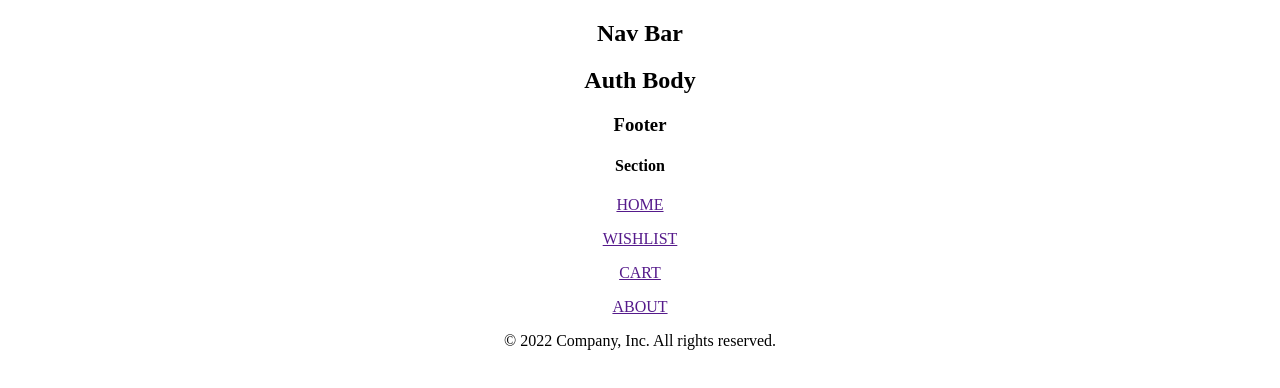
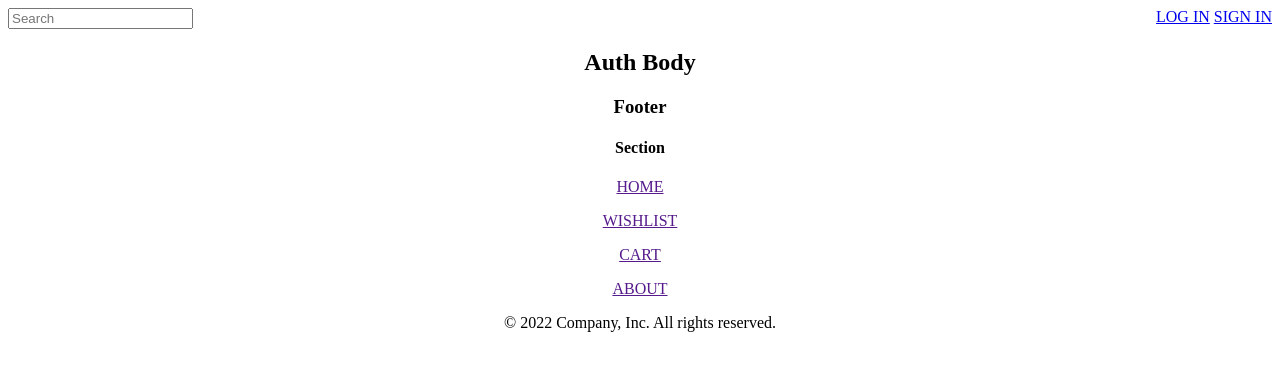
Before and after one commit to s0ysau/bricky4legos, a React (Create React App) app: page /set in a window 1280 px wide. Shown: the top 388 px of the page. Built offline with nearby package versions, Linux system fonts and the light colour scheme.

Commit message:
added logout function

```diff
--- /dev/null
+++ b/src/components/AuthSection/AuthBar/AuthBar.css
@@ -0,0 +1,5 @@
+.AuthBarContainer {
+  display: flex;
+  flex-direction: row;
+  justify-content: space-between;
+}
--- a/src/components/AuthSection/AuthBar/AuthBar.js
+++ b/src/components/AuthSection/AuthBar/AuthBar.js
@@ -1,7 +1,15 @@
-
+import { Link } from 'react-router-dom'
+import Search from "../../Search/Search";
+import '../AuthBar/AuthBar.css'
 
 export default function AuthBar () {
   return (
-    <h1>Nav Bar</h1>
+    <section className="AuthBarContainer">
+      <Search />
+      <section className="AuthLinkSection">
+        <Link to=''>LOG IN</Link>&nbsp;
+        <Link to=''>SIGN IN</Link>
+      </section>
+    </section>
   )
 }
--- /dev/null
+++ b/src/components/LogOut/LogOut.js
@@ -0,0 +1,14 @@
+import { logOut } from '../../utilities/user-service'
+
+export default function LogOut ({user, setUser}) {
+  function handleClick () {
+    logOut()
+    setUser(null)
+  }
+
+  return (
+    <section>
+      <a href='/' onClick={handleClick}>LOG OUT</a>
+    </section>
+  )
+}
--- a/src/components/NavBar/NavBar.js
+++ b/src/components/NavBar/NavBar.js
@@ -1,19 +1,20 @@
 import { Routes, Route } from 'react-router-dom'
 import { Link } from 'react-router-dom'
 import Profile from "../../pages/Profile/Profile"
+import LogOut from '../LogOut/LogOut'
 import "../NavBar/NavBar.css"
 import Search from '../Search/Search'
 
 
-export default function NavBar (){
+export default function NavBar ({user, setUser}){
   return (
     <section className="NavBarContainer">
-        <Search />
-        <Link path=''>HOME</Link>
-        <Link path='/set'>SET</Link>
-        <Link to='https://www.lego.com/en-us'>LEGO.COM</Link>
-        <Link to='/profile' element={<Profile/>}>PROFILE</Link>
-        <Link path='/logout'>LOG OUT</Link>
+      <Search />
+      <Link path=''>HOME</Link>
+      <Link path='/set'>SET</Link>
+      <Link to='https://www.lego.com/en-us'>LEGO.COM</Link>
+      <Link to='/profile' element={<Profile/>}>PROFILE</Link>
+      <LogOut user={user} setUser={setUser}/>
     </section>
   )
 }
--- a/src/pages/Home/Home.js
+++ b/src/pages/Home/Home.js
@@ -1,6 +1,4 @@
 import { useEffect, useState } from "react"
-import NavBar from "../../components/NavBar/NavBar"
-import Footer from "../../components/Footer/Footer"
 import Themes from "../Themes"
 import Set from "../Set"
 import Theme2 from "../Theme2"
--- a/src/utilities/send-request.js
+++ b/src/utilities/send-request.js
@@ -4,7 +4,7 @@ export default async function sendRequest (url, method='GET', payload = null) {
   const options = { method }
   if (payload) {
     options.header = { 'Content-Type': 'appplication/json' }
-    options.body = json.stringify(payload)
+    options.body = JSON.stringify(payload)
   }
   const token = getToken()
   if (token) {
```
